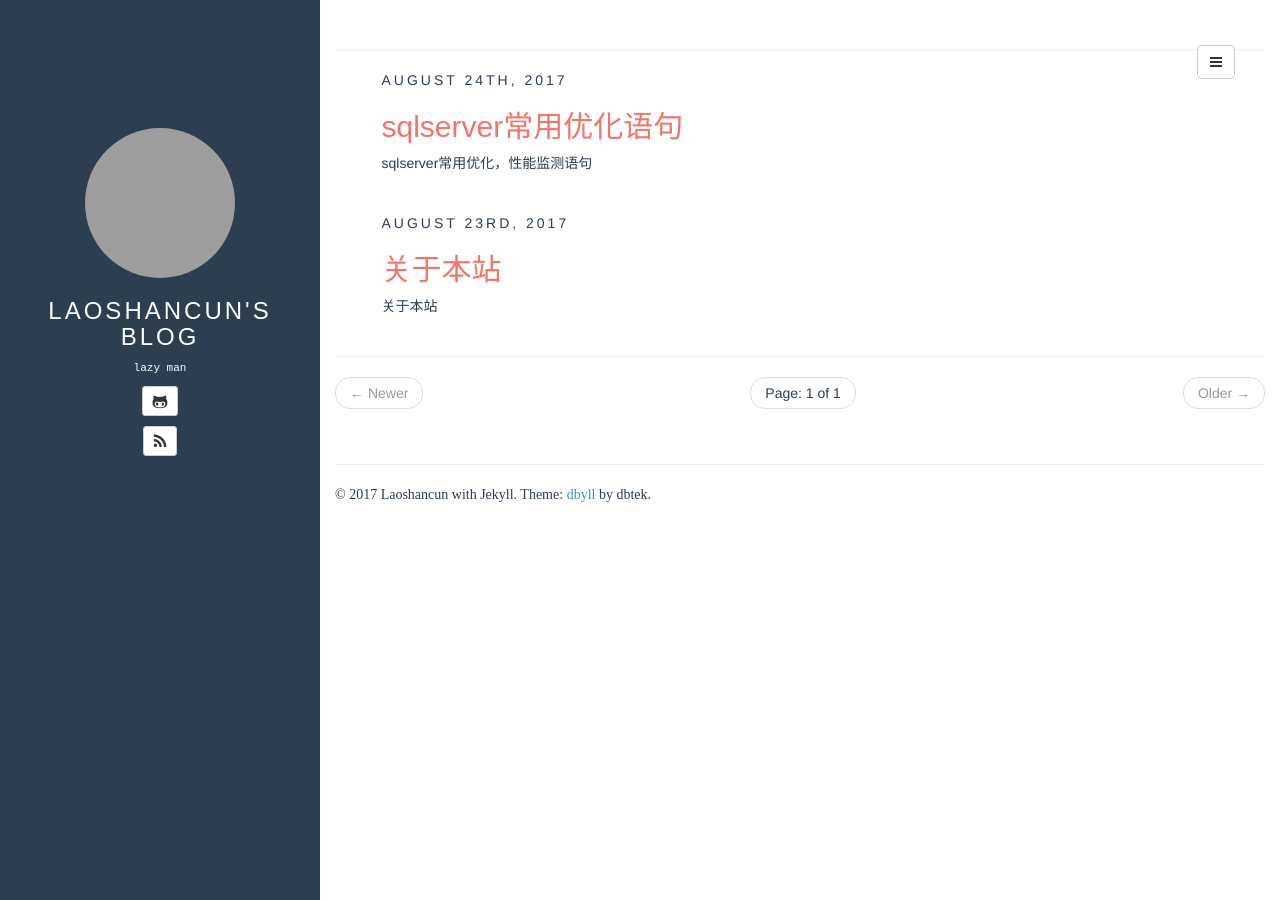
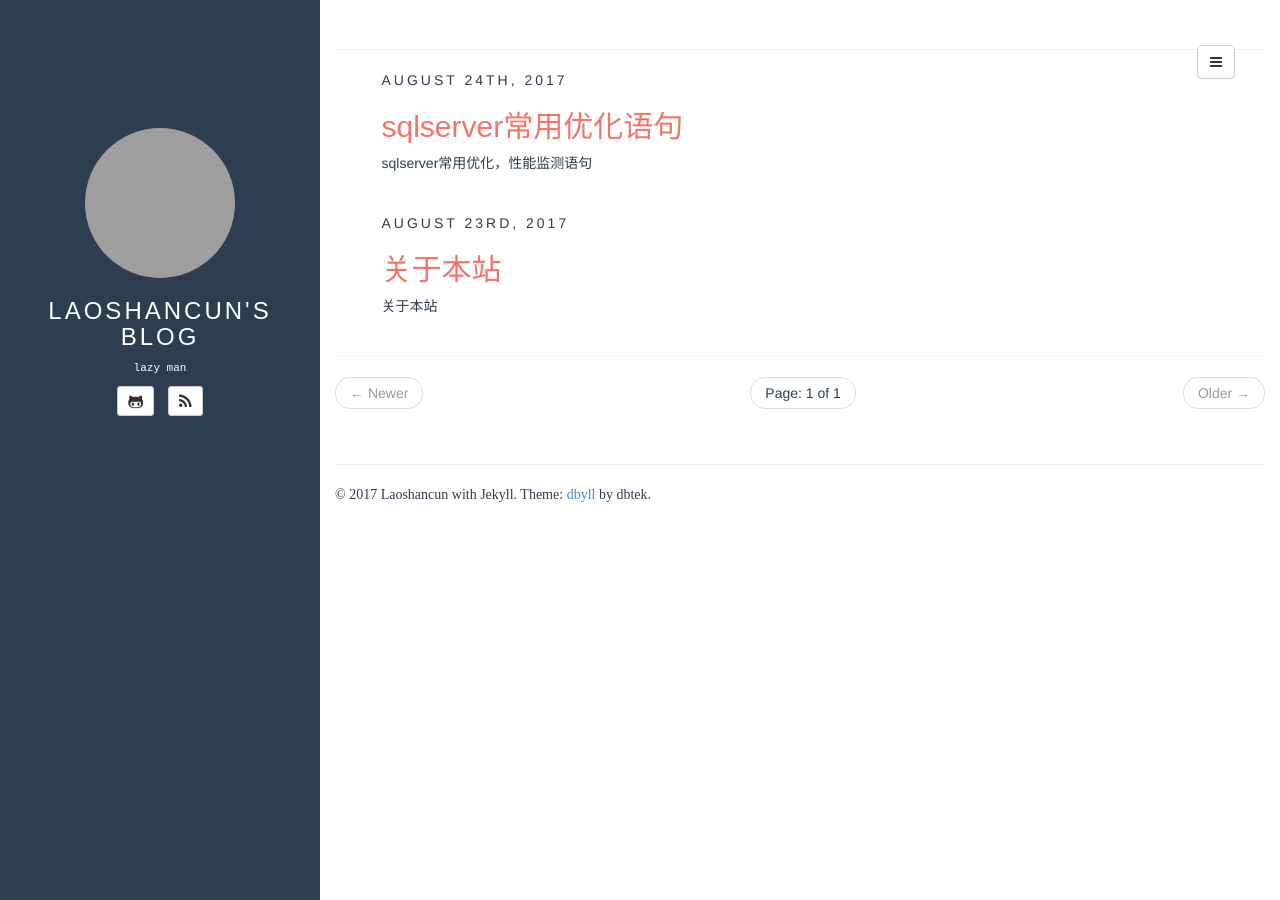
Before and after one commit to laoshancun/laoshancun.github.io, a Jekyll site: the page built from index.html, in a window 1280 px wide. Built offline with Jekyll 4.4.1, drawn with Linux system fonts in a browser that asks for light colours; the list of posts is cut into pages by our own code; comment, search, counter and statistics services are not loaded; grey boxes are pictures that could not be loaded.

Commit message:
merge contact list

```diff
--- a/_includes/default.html
+++ b/_includes/default.html
@@ -109,6 +109,6 @@
 	<script type="text/javascript" src="{{ site.BASE_PATH }}/assets/resources/jquery/jquery.min.js"></script>
 	<script type="text/javascript" src="{{ site.BASE_PATH }}/assets/resources/bootstrap/js/bootstrap.min.js"></script>
 	<script type="text/javascript" src="{{ site.BASE_PATH }}/assets/js/app.js"></script>
-	<!-- cnzz -->
+	<!-- cnzz statistics -->
 	<script type="text/javascript" src="https://s22.cnzz.com/z_stat.php?id=1263761825&web_id=1263761825" defer="defer" async="async"></script>
 </html>
--- a/_includes/sidebar.html
+++ b/_includes/sidebar.html
@@ -38,8 +38,6 @@
 			</a>
 		</li>
 		{% endif %}
-	</ul>
-	<ul id="contact-list-secondary" class="list-unstyled list-inline">
 		{% if site.author.twitter %}
 		<li>
 			<a class="btn btn-default btn-sm" href="https://twitter.com/{{ site.author.twitter }}">
```
